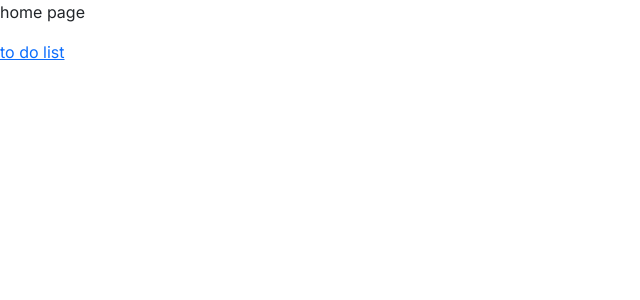
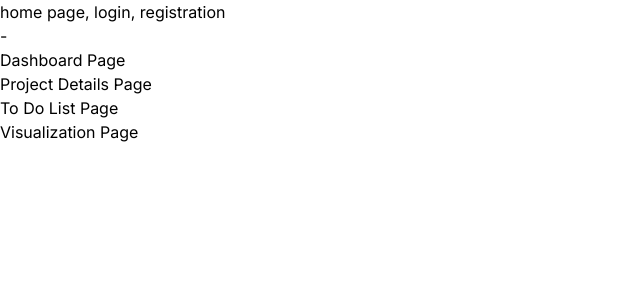
Before and after one commit to Sergei137/cprg-306-Final-Project, a Next.js app: page / in a window 1280 px wide. Shown: the top 300 px of the page, without its empty margins (0-640 px from the left). Built offline with nearby package versions, Linux system fonts and the light colour scheme.

Commit message:
restructured project, added project pages.

```diff
--- /dev/null
+++ b/app/dashboard/page.js
@@ -0,0 +1,13 @@
+import Link from 'next/link';
+
+export default function Dashboard() {
+  return (
+    <main>
+      <div>
+        <p>Dashboard</p>
+        <p>-</p>
+        <Link href="/">Home Page</Link>
+      </div>
+    </main>
+  )
+}
--- a/app/layout.js
+++ b/app/layout.js
@@ -4,8 +4,8 @@ import './globals.css'
 const inter = Inter({ subsets: ['latin'] })
 
 export const metadata = {
-  title: 'Create Next App',
-  description: 'Generated by create next app',
+  title: 'Task Manager App',
+  description: 'CPRG-306 Final group project',
 }
 
 export default function RootLayout({ children }) {
--- a/app/page.js
+++ b/app/page.js
@@ -1,17 +1,19 @@
+import Link from 'next/link';
 // import Image from 'next/image';
 // import ToDoList from './components/ToDoList';
 // import 'bootstrap/dist/css/bootstrap.min.css'
 
-import Link from 'next/link';
-import ToDoListPage from './pages/ToDoListPage';
+
 
 export default function Home(){
   return(
     <div>
-      <p>home page</p>
-      <Link href="/ToDoListPage">
-        <a>to do list</a>
-      </Link>
+      <p>home page, login, registration</p>
+      <p>-</p>
+      <p><Link href="/dashboard">Dashboard Page</Link></p>
+      <p><Link href="/projectDetails">Project Details Page</Link></p>
+      <p><Link href="/toDoList">To Do List Page</Link></p>
+      <p><Link href="/visualization">Visualization Page</Link></p>
     </div>
   )
 }
--- a/app/pages/toDoListPage.js
+++ /dev/null
@@ -1,15 +0,0 @@
-
-import Image from 'next/image';
-import ToDoList from './components/ToDoList';
-import 'bootstrap/dist/css/bootstrap.min.css'
-
-
- export default function ToDoListPage(){
-
-  return(
-    <div>
-      <ToDoList/>
-    </div>
-  )
-
- }
--- /dev/null
+++ b/app/projectDetails/page.js
@@ -0,0 +1,13 @@
+import Link from 'next/link';
+
+export default function ProjectDetails() {
+  return (
+    <main>
+      <div>
+        <p>Project Details</p>
+        <p>-</p>
+        <Link href="/">Home Page</Link>
+      </div>
+    </main>
+  )
+}
--- a/app/components/Card.js
+++ b/app/toDoList/components/Card.js
@@ -1,8 +1,8 @@
 import React, { useState } from 'react';
 import { FontAwesomeIcon } from '@fortawesome/react-fontawesome';
 import { faPencilAlt, faTrashAlt, faEye } from '@fortawesome/free-solid-svg-icons';
-import EditTask from '../models/EditTask';
-import ViewTask from '../models/View';
+import EditTask from '../modals/EditTask';
+import ViewTask from '../modals/View';
 
 
 const Card = ({taskObj, index, deleteTask, updateListArray}) => {
--- a/app/components/ToDoList.js
+++ b/app/toDoList/components/ToDoList.js
@@ -1,6 +1,6 @@
 "use client"
 import React, { useEffect, useState } from "react";
-import CreateTask from "../models/createTask";
+import CreateTask from "../modals/createTask";
 import Card from "./Card";
 const ToDoList = () => {
     const [modal, setModal] = useState(false);
--- /dev/null
+++ b/app/toDoList/page.js
@@ -0,0 +1,16 @@
+import Link from 'next/link';
+import Image from 'next/image';
+import ToDoList from './components/ToDoList';
+import 'bootstrap/dist/css/bootstrap.min.css'
+
+
+export default function ToDoListPage(){
+  return(
+    <main>
+      <div>
+        <ToDoList/>
+        <Link href="/">Home Page</Link>
+      </div>
+    </main>
+  )
+}
--- /dev/null
+++ b/app/visualization/page.js
@@ -0,0 +1,13 @@
+import Link from 'next/link';
+
+export default function visulaization() {
+  return (
+    <main>
+      <div>
+        <p>Visualization</p>
+        <p>-</p>
+        <Link href="/">Home Page</Link>
+      </div>
+    </main>
+  )
+}
```
Also changed, not shown: app/toDoList/modals/EditTask.js (renamed from app/models/EditTask.js), app/toDoList/modals/View.js (renamed from app/models/View.js), app/toDoList/modals/createTask.js (renamed from app/models/createTask.js).
